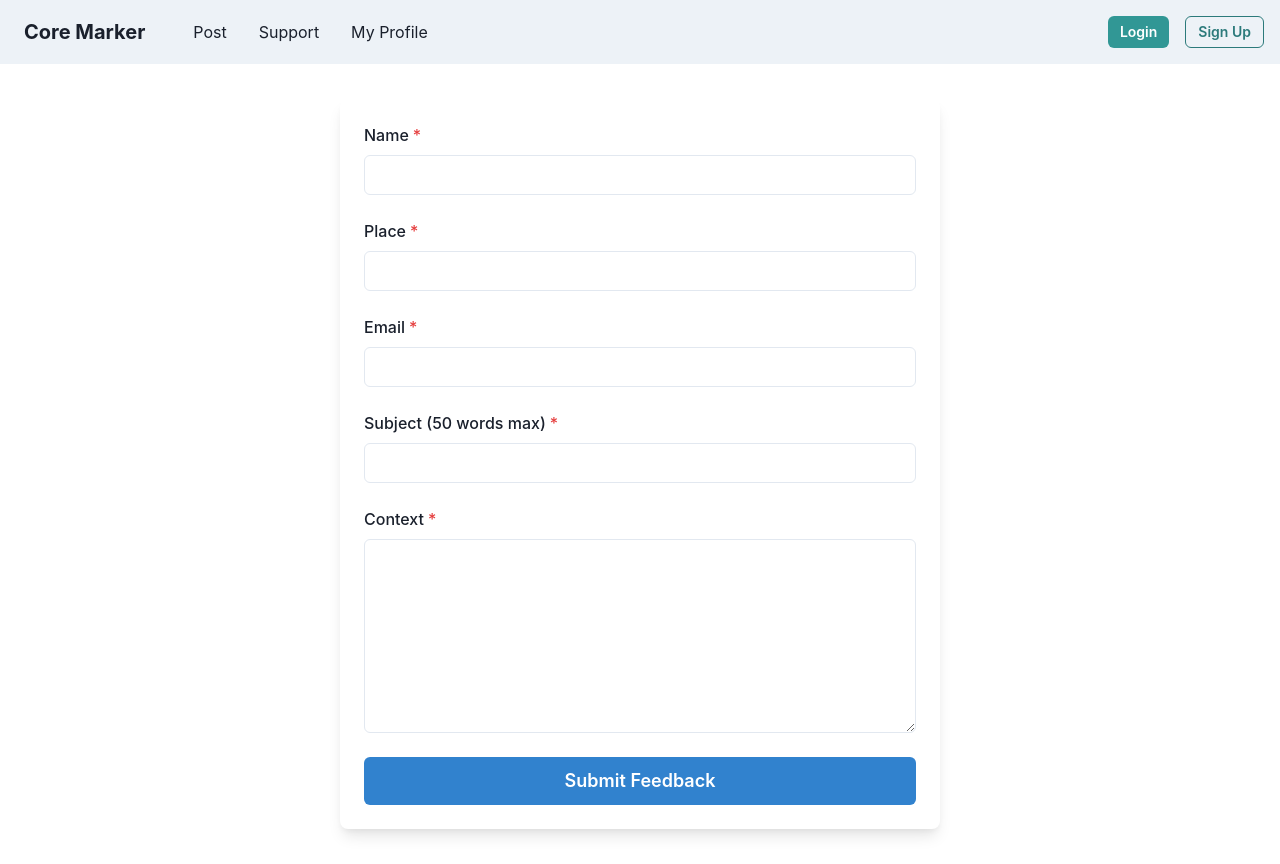
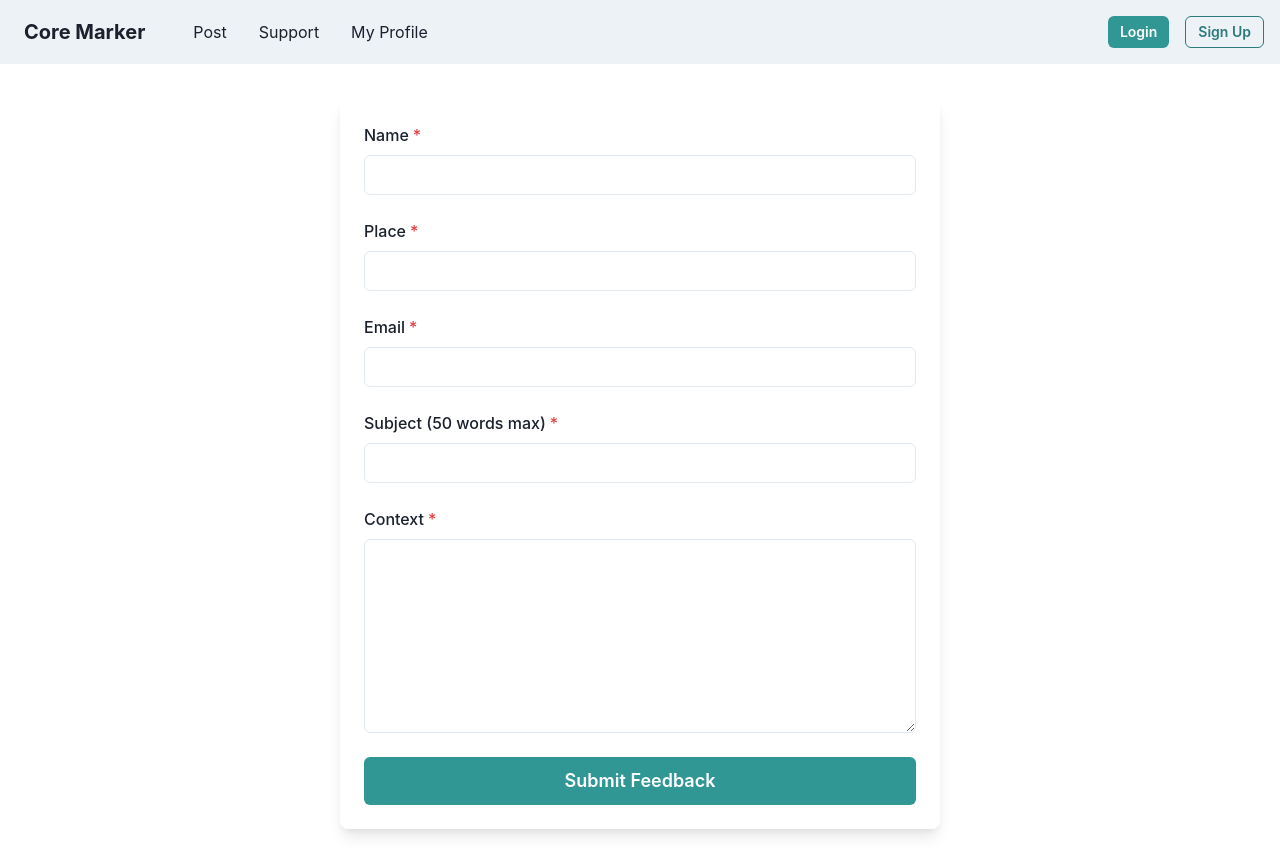
Before and after one commit to CS-179K/Core-Marker, a React (Vite) app in the folder core-marker-app/: page /support in a window 1280 px wide. Built offline with nearby package versions, Linux system fonts and the light colour scheme.

Commit message:
Refactor Feedback page

```diff
--- a/core-marker-app/src/pages/Feedback.jsx
+++ b/core-marker-app/src/pages/Feedback.jsx
@@ -159,7 +159,7 @@ const FeedbackForm = () => {
               />
             </FormControl>
 
-            <Button type="submit" colorScheme="blue" size="lg" width="full">
+            <Button type="submit" colorScheme="teal" size="lg" width="full">
               Submit Feedback
             </Button>
           </VStack>
```
